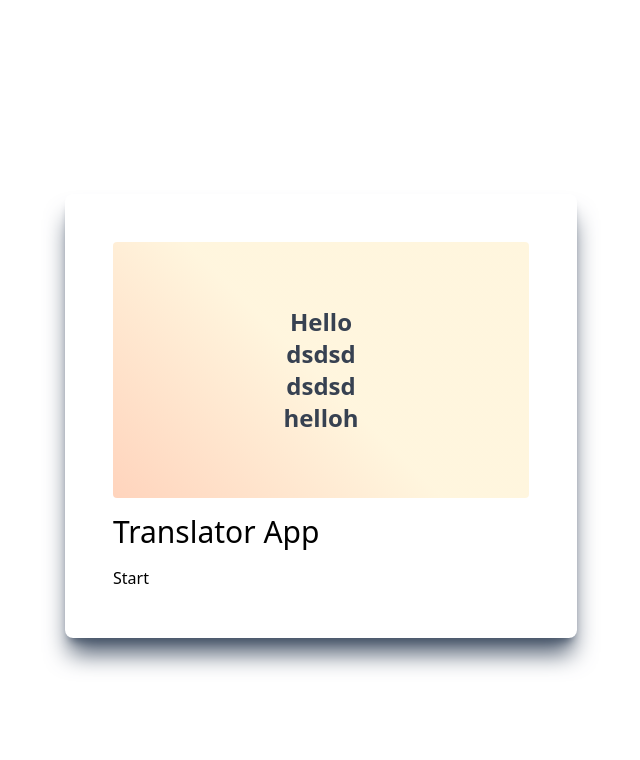
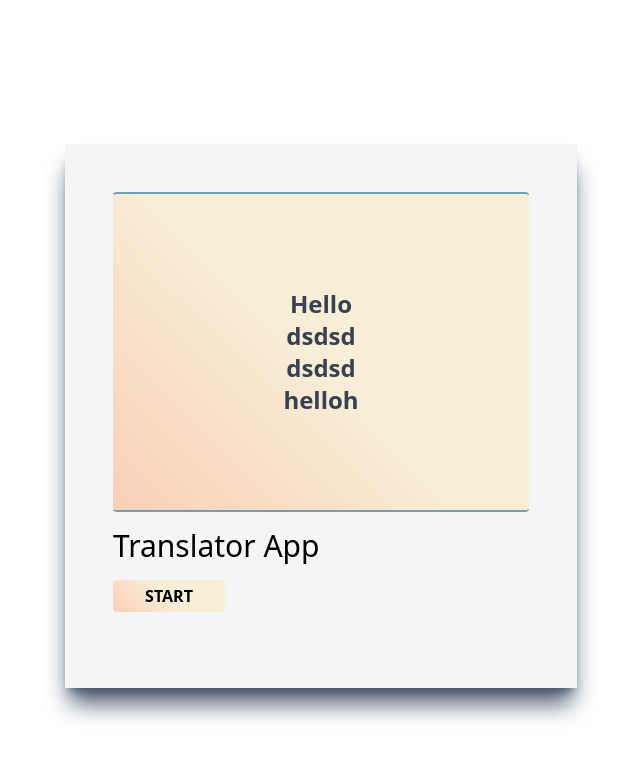
Before and after one commit to fawzisilver/Language-translator, a Next.js app: page / in a window 1280 px wide. Shown: the top 760 px of the page, without its empty margins (335-975 px from the left). Built offline with nearby package versions, Linux system fonts and the light colour scheme.

Commit message:
adding more designs

```diff
--- a/app/layout.tsx
+++ b/app/layout.tsx
@@ -25,9 +25,7 @@ export default function RootLayout({
 }>) {
 	return (
 		<html lang="en">
-      <body
-        className={`${geistSans.variable} ${geistMono.variable} antialiased`}
-      >
+			<body className={`${geistSans.variable} ${geistMono.variable} antialiased`}>
 				{children}
 			</body>
 		</html>
--- a/app/page.tsx
+++ b/app/page.tsx
@@ -1,10 +1,12 @@
-import Translator from "@/components/translator";
+import Translator from "@/components/Translator";
+import TranslatorContent from "@/components/TranslatorContent";
 
 const HomePage = () => {
 	return (
 		<div className="w-full h-screen flex justify-center items-center m-4">
 			<div className="w-[90%] max-w-lg rounded-lg shadow-xl shadow-slate-600">
 				<Translator />
+				{/* <TranslatorContent /> */}
 			</div>
 		</div>
 	);
--- /dev/null
+++ b/components/TranslatorContent.tsx
@@ -0,0 +1,31 @@
+import React from "react";
+import { FaRegRectangleXmark } from "react-icons/fa6";
+import { IoReload } from "react-icons/io5";
+import { CiCircleChevDown } from "react-icons/ci";
+
+const translatorContent = () => {
+	return (
+		<div className="-w-full flex flex-col gap-y-4 justify-center items-center px-8 pt-12 pb-6 relative ">
+			<button className="absolute top-4 left-4 text-gray-700">
+				<FaRegRectangleXmark />
+			</button>
+			<div className="w-full flex bg-custom-beige py-3 justify-center items-center text-gray-700 font-medium rounded-md">
+				<div>English</div>
+				<IoReload />
+				<div>English</div>
+			</div>
+			<div>
+				<textarea></textarea>
+				<div>0/200</div>
+			</div>
+			<button>
+				<CiCircleChevDown />
+			</button>
+			<div>
+				<textarea></textarea>
+			</div>
+		</div>
+	);
+};
+
+export default translatorContent;
--- a/components/translator.tsx
+++ b/components/translator.tsx
@@ -2,16 +2,18 @@ import React from "react";
 
 const Translator = () => {
 	return (
-		<main className=" flex flex-col justify-center items-center p-12">
-			<div className="flex flex-col justify-center w-full h-64 bg-custom-beige text-center rounded text-gray-700 font-semibold">
+		<main className=" flex flex-col justify-center items-center p-12 bg-[#f5f5f5]">
+			<div className="flex flex-col justify-center w-full h-80 bg-custom-beige text-center rounded text-gray-700 font-semibold border-t-2 border-b-2 border-[#749eb2]">
 				<span className="text-2xl">Hello</span>
 				<span className="text-2xl">dsdsd</span>
 				<span className="text-2xl">dsdsd</span>
 				<span className="text-2xl">helloh</span>
 			</div>
-			<div className="w-full">
+			<div className="w-full mb-7">
 				<h1 className="text-3xl py-4">Translator App</h1>
-				<button>Start</button>
+				<button className="bg-custom-beige h-8 w-28 font-semibold rounded uppercase hover:bg-slate-500  ">
+					Start
+				</button>
 			</div>
 		</main>
 	);
--- a/tailwind.config.ts
+++ b/tailwind.config.ts
@@ -16,6 +16,9 @@ export default {
 				"custom-beige":
 					"linear-gradient(44.8deg, rgba(255, 136, 102, 0.67) -53.1%, rgba(255, 221, 136, 0.28) 49%)",
 			},
+			translate: {
+				active: "1px",
+			},
 		},
 	},
 	plugins: [],
```
Also changed, not shown: package.json (+5 -4 lines), 1 other file (tests, documents, lock files or other folders). Lines whose indentation alone changed are shown as unchanged.
